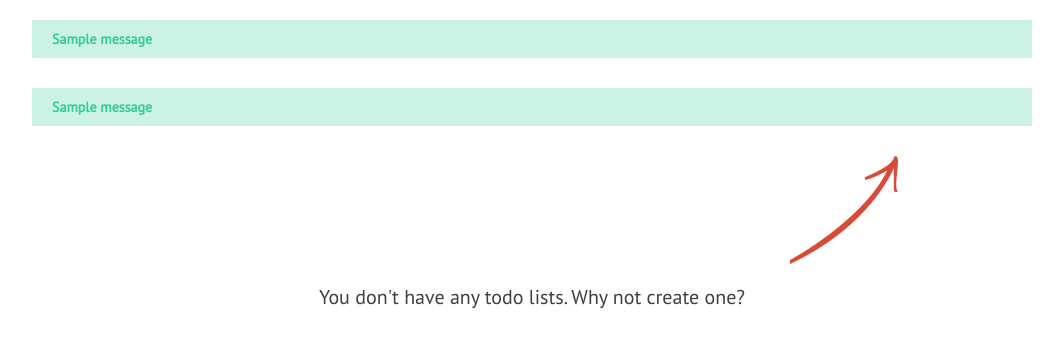
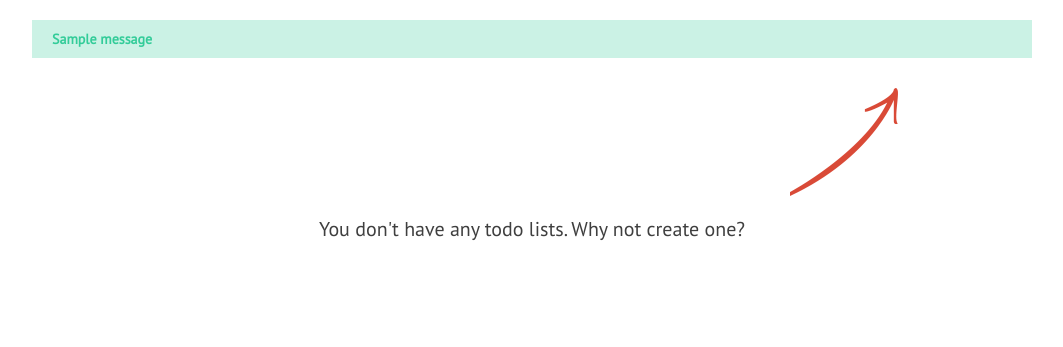
Before and after one commit to PatrickMayoMoran/python-prep, a Flask app: page /lists in a window 1280 px wide. Shown: the part 159-506 px from the top of the page, without its empty margins (108-1171 px from the left). Run offline with Flask 3, Linux system fonts and the light colour scheme; one stand-in notice (Sample message) is shown.

Commit message:
Remove display of flash messages from list page now that it is on layout template

```diff
--- a/175/todo_starter/templates/lists.html
+++ b/175/todo_starter/templates/lists.html
@@ -1,16 +1,6 @@
 {% extends 'layout.html' %}
 
 {% block content %}
-  {% with messages = get_flashed_messages(with_categories=True) %}
-    {% if messages %}
-      {% for category, message in messages %}
-        <div class="flash {{ category }}">
-          <p>{{ message }}</p>
-        </div>
-      {% endfor %}
-    {% endif %}
-  {% endwith %}
-
   {% if lists %}
     <ul id="lists">
       {% for lst in lists %}
```
